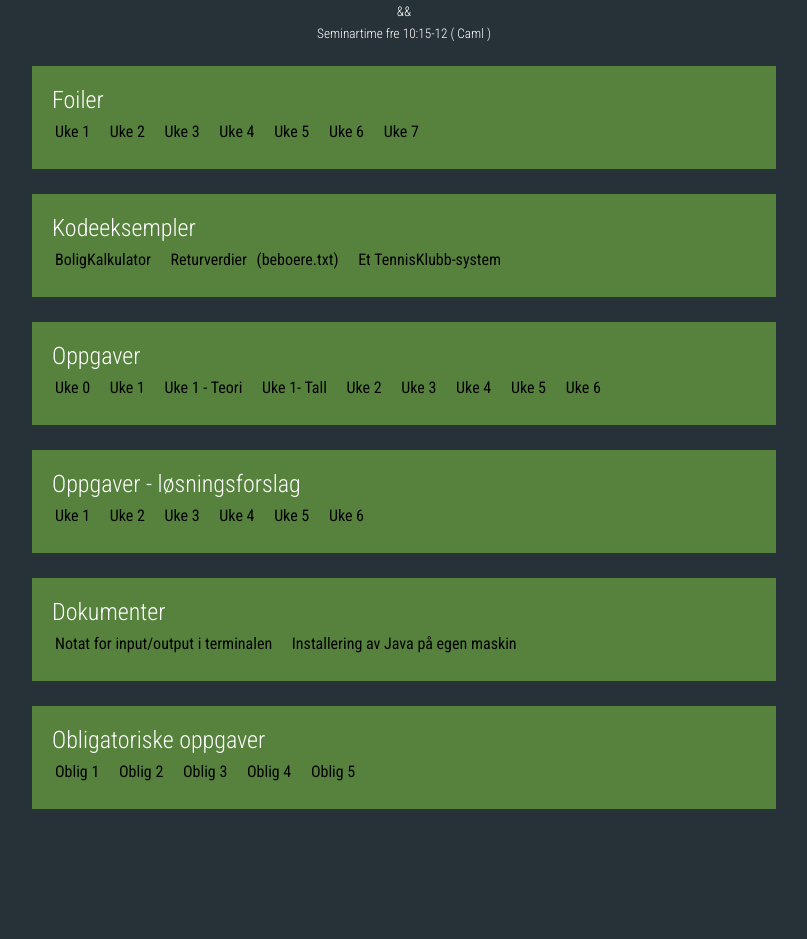
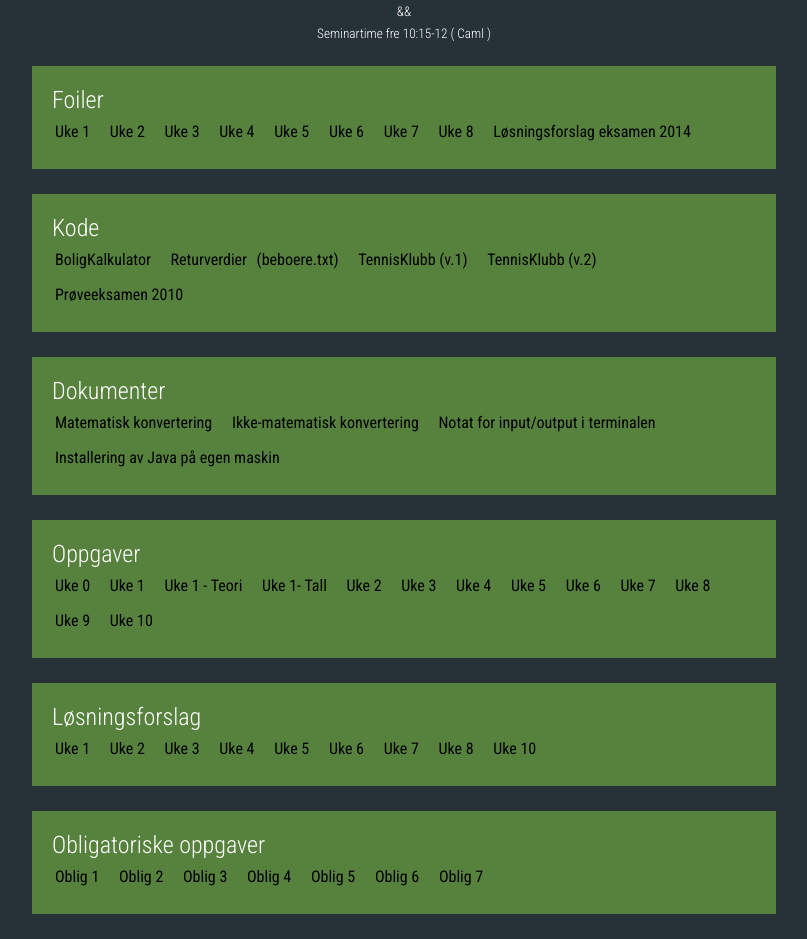
Before and after one commit to nicolhag/Homepage, a plain HTML site: page src/inf1000/index.html in a window 1280 px wide. Shown: the part 134-1073 px from the top of the page, without its empty margins (236-1043 px from the left). Before the commit the page ends 968 px from the top, so only its background shows below. Drawn offline with Linux system fonts and the light colour scheme.

Commit message:
added resources

```diff
--- a/src/inf1000/index.html
+++ b/src/inf1000/index.html
@@ -26,13 +26,26 @@
         <li> <a href="Foiler/Foiler6.pdf"> Uke 5</a></li>
         <li> <a href="Foiler/Foiler7.pdf"> Uke 6</a></li>
         <li> <a href="Foiler/Foiler8.pdf"> Uke 7</a></li>
+        <li> <a href="Foiler/Foiler9.pdf"> Uke 8</a></li>
+        <li> <a href="http://www.uio.no/studier/emner/matnat/ifi/INF1000/h14/eksamen/inf1000-h2014-fasit.pdf"> Løsningsforslag eksamen 2014</a></li>
+
     </section>
 
     <section class="content">
-        <h2> Kodeeksempler </h2>
+        <h2> Kode </h2>
         <li> <a href="Kode/BoligKalkulator.java">BoligKalkulator</a></li>
         <li> <a href="Kode/Returverdier.java">Returverdier</a> <a href="Kode/beboere.txt">(beboere.txt)</a> </li>
-        <li> <a href="Kode/Et%20TennisKlubb-System.zip">Et TennisKlubb-system</a></li>
+        <li> <a href="Kode/Et%20TennisKlubb-System.zip">TennisKlubb (v.1)</a></li>
+        <li> <a href="Kode/TennisKlubb(v2).zip">TennisKlubb (v.2)</a></li>
+        <li> <a href="Kode/Prøveeksamen%202010.zip">Prøveeksamen 2010</a></li>
+    </section>
+
+    <section class="content">
+        <h2> Dokumenter </h2>
+        <li> <a href="Dokumenter/Andre%20tallsystemer%20(matematisk).pdf">Matematisk konvertering</a></li>
+        <li> <a href="Dokumenter/Andre%20Tallsystemer%20(ikke-matematisk).pdf">Ikke-matematisk konvertering</a></li>
+        <li> <a href="https://www.uio.no/studier/emner/matnat/ifi/INF1000/h15/undervisningsmateriale/io_notat.pdf"> Notat for input/output i terminalen </a></li>
+        <li> <a href="Dokumenter/Java%20SDK.pdf">Installering av Java på egen maskin</a></li>
     </section>
 
     <section class="content">
@@ -46,24 +59,23 @@
         <li> <a href="Dokumenter/seminar-oppg04.pdf">Uke 4</a></li>
         <li> <a href="Dokumenter/seminar-oppg05.pdf">Uke 5</a></li>
         <li> <a href="Dokumenter/seminar-oppg06.pdf">Uke 6</a></li>
-
+        <li> <a href="Dokumenter/seminar-oppg07.pdf">Uke 7</a></li>
+        <li> <a href="Dokumenter/seminar-oppg08.pdf">Uke 8</a></li>
+        <li> <a href="Dokumenter/seminar-oppg09.pdf">Uke 9</a></li>
+        <li> <a href="Dokumenter/seminar-oppg10.pdf">Uke 10</a></li>
     </section>
 
     <section class="content">
-        <h2> Oppgaver - løsningsforslag </h2>
+        <h2> Løsningsforslag </h2>
         <li> <a href="Dokumenter/losningsforslag01.pdf">Uke 1</a></li>
         <li> <a href="Dokumenter/losningsforslag02.pdf">Uke 2</a></li>
         <li> <a href="Dokumenter/losningsforslag03.pdf">Uke 3</a></li>
         <li> <a href="Dokumenter/losningsforslag04.pdf">Uke 4</a></li>
         <li> <a href="Dokumenter/losningsforslag05.pdf">Uke 5</a></li>
         <li> <a href="Dokumenter/losningsforslag06.pdf">Uke 6</a></li>
-    </section>
-
-    <section class="content">
-        <h2> Dokumenter </h2>
-        <!--<li> <a href="XX"> Konvertering mellom tallsystemer </a></li>-->
-        <li> <a href="https://www.uio.no/studier/emner/matnat/ifi/INF1000/h15/undervisningsmateriale/io_notat.pdf"> Notat for input/output i terminalen </a></li>
-        <li> <a href="Dokumenter/Java%20SDK.pdf">Installering av Java på egen maskin</a></li>
+        <li> <a href="Dokumenter/losningsforslag07.pdf">Uke 7</a></li>
+        <li> <a href="Dokumenter/losningsforslag08.pdf">Uke 8</a></li>
+        <li> <a href="Dokumenter/losningsforslag10.pdf">Uke 10</a></li>
     </section>
 
     <section class="content">
@@ -74,6 +86,9 @@
             <li> <a href="http://www.uio.no/studier/emner/matnat/ifi/INF1000/h15/undervisningsmateriale/oblig03.pdf"> Oblig 3</a></li>
             <li> <a href="http://www.uio.no/studier/emner/matnat/ifi/INF1000/h15/undervisningsmateriale/oblig4.pdf"> Oblig 4</a></li>
             <li> <a href="http://www.uio.no/studier/emner/matnat/ifi/INF1000/h15/undervisningsmateriale/oblig5.pdf"> Oblig 5</a></li>
+            <li> <a href="http://www.uio.no/studier/emner/matnat/ifi/INF1000/h15/undervisningsmateriale/inf1000_2015_oblig6.pdf"> Oblig 6</a></li>
+            <li> <a href="http://www.uio.no/studier/emner/matnat/ifi/INF1000/h15/undervisningsmateriale/oblig7-2015.pdf"> Oblig 7</a></li>
+
         </div>
     </section>
 
```
Also changed, not shown: 13 other files.
